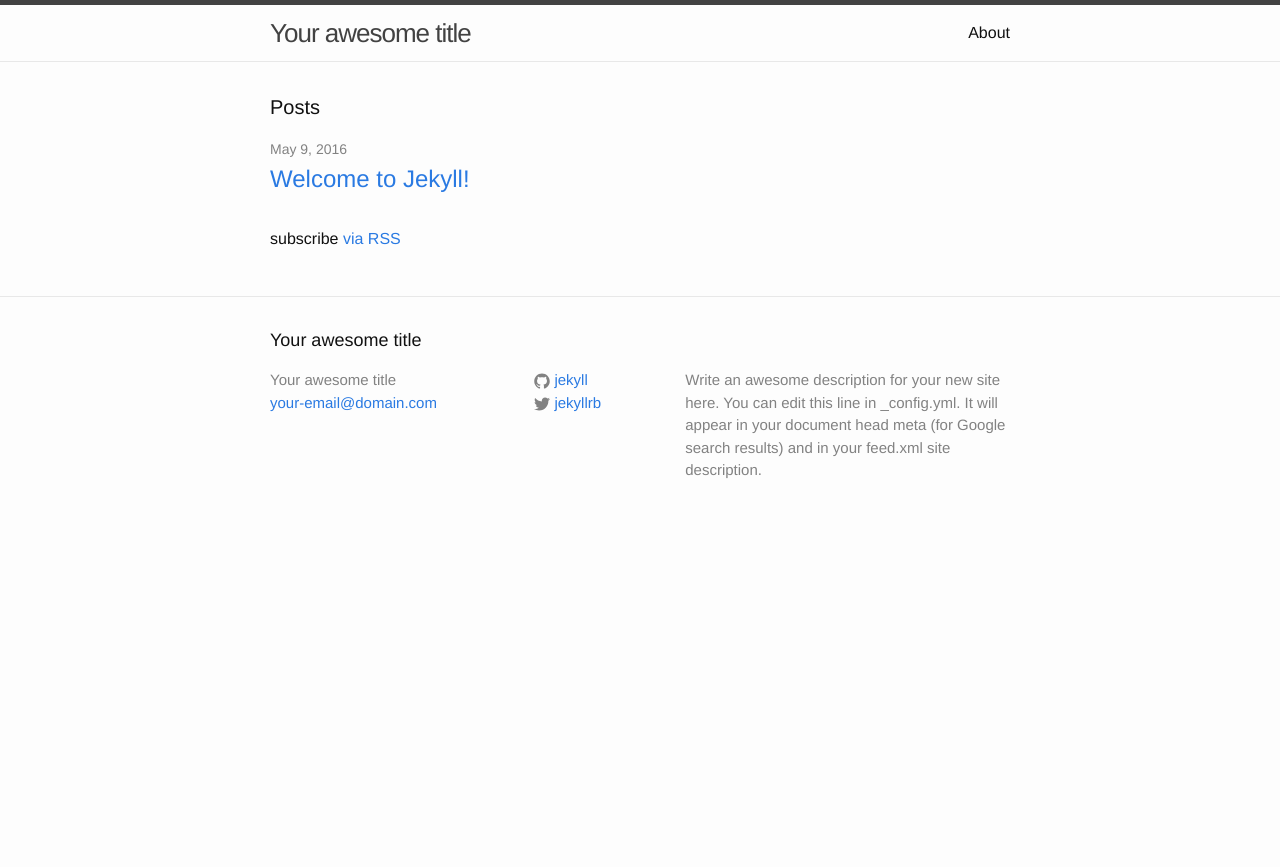
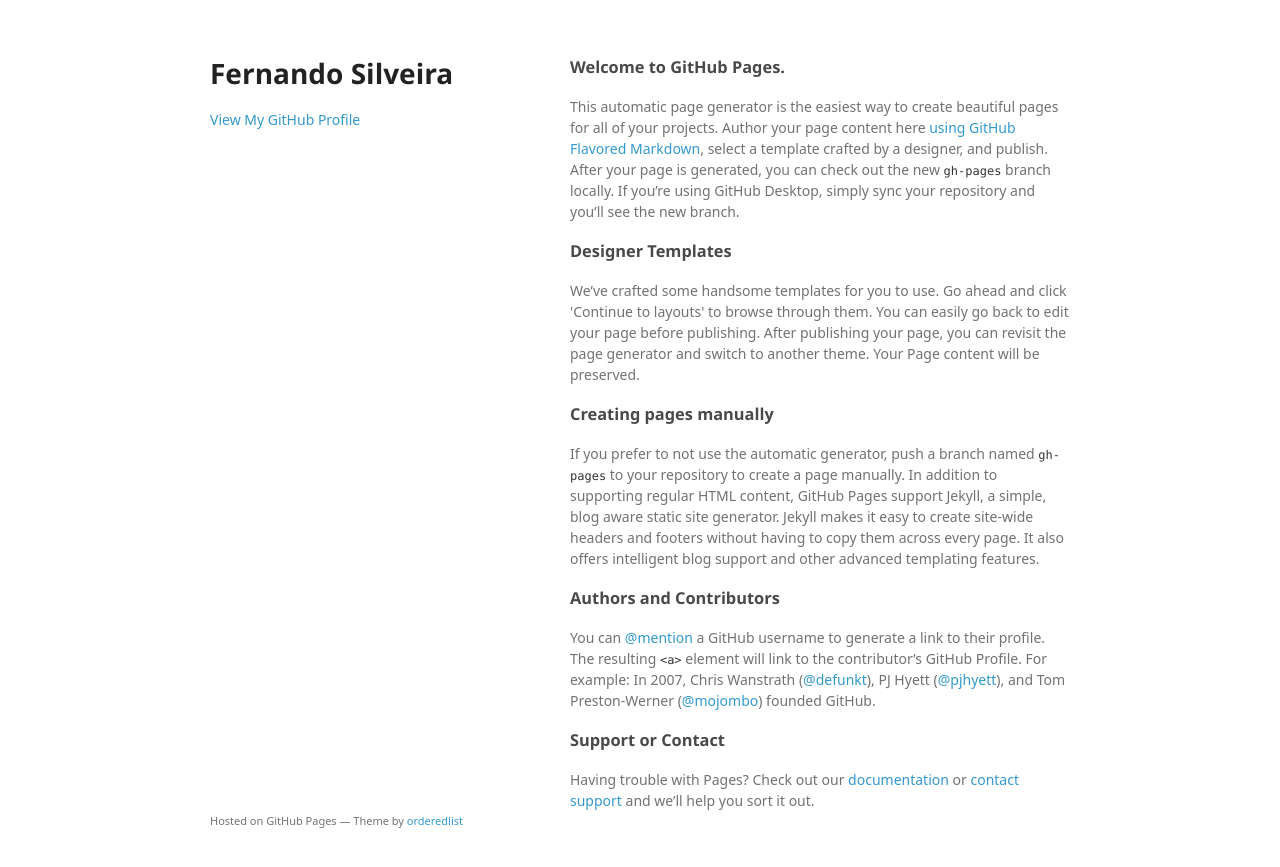
Before and after one commit to swrh/swrh.github.io, a Jekyll site: the page index.html, which Jekyll copies as it is, in a window 1280 px wide. Shown: the top 867 px of the page. Built offline with Jekyll 4.4.1, drawn with Linux system fonts in a browser that asks for light colours; some web fonts are replaced.

Commit message:
Replace master branch with page content via GitHub

```diff
--- a/index.html
+++ b/index.html
@@ -1,23 +1,58 @@
----
-layout: default
----
+<!doctype html>
+<html>
+  <head>
+    <meta charset="utf-8">
+    <meta http-equiv="X-UA-Compatible" content="chrome=1">
+    <title>Fernando Silveira by swrh</title>
 
-<div class="home">
+    <link rel="stylesheet" href="stylesheets/styles.css">
+    <link rel="stylesheet" href="stylesheets/github-light.css">
+    <meta name="viewport" content="width=device-width">
+    <!--[if lt IE 9]>
+    <script src="//html5shiv.googlecode.com/svn/trunk/html5.js"></script>
+    <![endif]-->
+  </head>
+  <body>
+    <div class="wrapper">
+      <header>
+        <h1>Fernando Silveira</h1>
+        <p></p>
 
-  <h1 class="page-heading">Posts</h1>
 
-  <ul class="post-list">
-    {% for post in site.posts %}
-      <li>
-        <span class="post-meta">{{ post.date | date: "%b %-d, %Y" }}</span>
+        <p class="view"><a href="https://github.com/swrh">View My GitHub Profile</a></p>
 
-        <h2>
-          <a class="post-link" href="{{ post.url | prepend: site.baseurl }}">{{ post.title }}</a>
-        </h2>
-      </li>
-    {% endfor %}
-  </ul>
+      </header>
+      <section>
+        <h3>
+<a id="welcome-to-github-pages" class="anchor" href="#welcome-to-github-pages" aria-hidden="true"><span aria-hidden="true" class="octicon octicon-link"></span></a>Welcome to GitHub Pages.</h3>
 
-  <p class="rss-subscribe">subscribe <a href="{{ "/feed.xml" | prepend: site.baseurl }}">via RSS</a></p>
+<p>This automatic page generator is the easiest way to create beautiful pages for all of your projects. Author your page content here <a href="https://guides.github.com/features/mastering-markdown/">using GitHub Flavored Markdown</a>, select a template crafted by a designer, and publish. After your page is generated, you can check out the new <code>gh-pages</code> branch locally. If you’re using GitHub Desktop, simply sync your repository and you’ll see the new branch.</p>
 
-</div>
+<h3>
+<a id="designer-templates" class="anchor" href="#designer-templates" aria-hidden="true"><span aria-hidden="true" class="octicon octicon-link"></span></a>Designer Templates</h3>
+
+<p>We’ve crafted some handsome templates for you to use. Go ahead and click 'Continue to layouts' to browse through them. You can easily go back to edit your page before publishing. After publishing your page, you can revisit the page generator and switch to another theme. Your Page content will be preserved.</p>
+
+<h3>
+<a id="creating-pages-manually" class="anchor" href="#creating-pages-manually" aria-hidden="true"><span aria-hidden="true" class="octicon octicon-link"></span></a>Creating pages manually</h3>
+
+<p>If you prefer to not use the automatic generator, push a branch named <code>gh-pages</code> to your repository to create a page manually. In addition to supporting regular HTML content, GitHub Pages support Jekyll, a simple, blog aware static site generator. Jekyll makes it easy to create site-wide headers and footers without having to copy them across every page. It also offers intelligent blog support and other advanced templating features.</p>
+
+<h3>
+<a id="authors-and-contributors" class="anchor" href="#authors-and-contributors" aria-hidden="true"><span aria-hidden="true" class="octicon octicon-link"></span></a>Authors and Contributors</h3>
+
+<p>You can <a href="https://help.github.com/articles/basic-writing-and-formatting-syntax/#mentioning-users-and-teams" class="user-mention">@mention</a> a GitHub username to generate a link to their profile. The resulting <code>&lt;a&gt;</code> element will link to the contributor’s GitHub Profile. For example: In 2007, Chris Wanstrath (<a href="https://github.com/defunkt" class="user-mention">@defunkt</a>), PJ Hyett (<a href="https://github.com/pjhyett" class="user-mention">@pjhyett</a>), and Tom Preston-Werner (<a href="https://github.com/mojombo" class="user-mention">@mojombo</a>) founded GitHub.</p>
+
+<h3>
+<a id="support-or-contact" class="anchor" href="#support-or-contact" aria-hidden="true"><span aria-hidden="true" class="octicon octicon-link"></span></a>Support or Contact</h3>
+
+<p>Having trouble with Pages? Check out our <a href="https://help.github.com/pages">documentation</a> or <a href="https://github.com/contact">contact support</a> and we’ll help you sort it out.</p>
+      </section>
+      <footer>
+        <p><small>Hosted on GitHub Pages &mdash; Theme by <a href="https://github.com/orderedlist">orderedlist</a></small></p>
+      </footer>
+    </div>
+    <script src="javascripts/scale.fix.js"></script>
+
+  </body>
+</html>
--- /dev/null
+++ b/javascripts/scale.fix.js
@@ -0,0 +1,17 @@
+var metas = document.getElementsByTagName('meta');
+var i;
+if (navigator.userAgent.match(/iPhone/i)) {
+  for (i=0; i<metas.length; i++) {
+    if (metas[i].name == "viewport") {
+      metas[i].content = "width=device-width, minimum-scale=1.0, maximum-scale=1.0";
+    }
+  }
+  document.addEventListener("gesturestart", gestureStart, false);
+}
+function gestureStart() {
+  for (i=0; i<metas.length; i++) {
+    if (metas[i].name == "viewport") {
+      metas[i].content = "width=device-width, minimum-scale=0.25, maximum-scale=1.6";
+    }
+  }
+}
--- /dev/null
+++ b/stylesheets/github-light.css
@@ -0,0 +1,123 @@
+/*
+The MIT License (MIT)
+
+Copyright (c) 2015 GitHub, Inc.
+
+Permission is hereby granted, free of charge, to any person obtaining a copy
+of this software and associated documentation files (the "Software"), to deal
+in the Software without restriction, including without limitation the rights
+to use, copy, modify, merge, publish, distribute, sublicense, and/or sell
+copies of the Software, and to permit persons to whom the Software is
+furnished to do so, subject to the following conditions:
+
+The above copyright notice and this permission notice shall be included in all
+copies or substantial portions of the Software.
+
+THE SOFTWARE IS PROVIDED "AS IS", WITHOUT WARRANTY OF ANY KIND, EXPRESS OR
+IMPLIED, INCLUDING BUT NOT LIMITED TO THE WARRANTIES OF MERCHANTABILITY,
+FITNESS FOR A PARTICULAR PURPOSE AND NONINFRINGEMENT. IN NO EVENT SHALL THE
+AUTHORS OR COPYRIGHT HOLDERS BE LIABLE FOR ANY CLAIM, DAMAGES OR OTHER
+LIABILITY, WHETHER IN AN ACTION OF CONTRACT, TORT OR OTHERWISE, ARISING FROM,
+OUT OF OR IN CONNECTION WITH THE SOFTWARE OR THE USE OR OTHER DEALINGS IN THE
+SOFTWARE.
+
+*/
+
+.pl-c /* comment */ {
+  color: #969896;
+}
+
+.pl-c1      /* constant, markup.raw, meta.diff.header, meta.module-reference, meta.property-name, support, support.constant, support.variable, variable.other.constant */,
+.pl-s .pl-v /* string variable */ {
+  color: #0086b3;
+}
+
+.pl-e  /* entity */,
+.pl-en /* entity.name */ {
+  color: #795da3;
+}
+
+.pl-s .pl-s1 /* string source */,
+.pl-smi      /* storage.modifier.import, storage.modifier.package, storage.type.java, variable.other, variable.parameter.function */ {
+  color: #333;
+}
+
+.pl-ent /* entity.name.tag */ {
+  color: #63a35c;
+}
+
+.pl-k /* keyword, storage, storage.type */ {
+  color: #a71d5d;
+}
+
+.pl-pds              /* punctuation.definition.string, string.regexp.character-class */,
+.pl-s                /* string */,
+.pl-s .pl-pse .pl-s1 /* string punctuation.section.embedded source */,
+.pl-sr               /* string.regexp */,
+.pl-sr .pl-cce       /* string.regexp constant.character.escape */,
+.pl-sr .pl-sra       /* string.regexp string.regexp.arbitrary-repitition */,
+.pl-sr .pl-sre       /* string.regexp source.ruby.embedded */ {
+  color: #183691;
+}
+
+.pl-v /* variable */ {
+  color: #ed6a43;
+}
+
+.pl-id /* invalid.deprecated */ {
+  color: #b52a1d;
+}
+
+.pl-ii /* invalid.illegal */ {
+  background-color: #b52a1d;
+  color: #f8f8f8;
+}
+
+.pl-sr .pl-cce /* string.regexp constant.character.escape */ {
+  color: #63a35c;
+  font-weight: bold;
+}
+
+.pl-ml /* markup.list */ {
+  color: #693a17;
+}
+
+.pl-mh        /* markup.heading */,
+.pl-mh .pl-en /* markup.heading entity.name */,
+.pl-ms        /* meta.separator */ {
+  color: #1d3e81;
+  font-weight: bold;
+}
+
+.pl-mq /* markup.quote */ {
+  color: #008080;
+}
+
+.pl-mi /* markup.italic */ {
+  color: #333;
+  font-style: italic;
+}
+
+.pl-mb /* markup.bold */ {
+  color: #333;
+  font-weight: bold;
+}
+
+.pl-md /* markup.deleted, meta.diff.header.from-file */ {
+  background-color: #ffecec;
+  color: #bd2c00;
+}
+
+.pl-mi1 /* markup.inserted, meta.diff.header.to-file */ {
+  background-color: #eaffea;
+  color: #55a532;
+}
+
+.pl-mdr /* meta.diff.range */ {
+  color: #795da3;
+  font-weight: bold;
+}
+
+.pl-mo /* meta.output */ {
+  color: #1d3e81;
+}
--- /dev/null
+++ b/stylesheets/styles.css
@@ -0,0 +1,324 @@
+@font-face {
+  font-family: 'Noto Sans';
+  font-weight: 400;
+  font-style: normal;
+  src: url('../fonts/Noto-Sans-regular/Noto-Sans-regular.eot');
+  src: url('../fonts/Noto-Sans-regular/Noto-Sans-regular.eot?#iefix') format('embedded-opentype'),
+       local('Noto Sans'),
+       local('Noto-Sans-regular'),
+       url('../fonts/Noto-Sans-regular/Noto-Sans-regular.woff2') format('woff2'),
+       url('../fonts/Noto-Sans-regular/Noto-Sans-regular.woff') format('woff'),
+       url('../fonts/Noto-Sans-regular/Noto-Sans-regular.ttf') format('truetype'),
+       url('../fonts/Noto-Sans-regular/Noto-Sans-regular.svg#NotoSans') format('svg');
+}
+
+@font-face {
+  font-family: 'Noto Sans';
+  font-weight: 700;
+  font-style: normal;
+  src: url('../fonts/Noto-Sans-700/Noto-Sans-700.eot');
+  src: url('../fonts/Noto-Sans-700/Noto-Sans-700.eot?#iefix') format('embedded-opentype'),
+       local('Noto Sans Bold'),
+       local('Noto-Sans-700'),
+       url('../fonts/Noto-Sans-700/Noto-Sans-700.woff2') format('woff2'),
+       url('../fonts/Noto-Sans-700/Noto-Sans-700.woff') format('woff'),
+       url('../fonts/Noto-Sans-700/Noto-Sans-700.ttf') format('truetype'),
+       url('../fonts/Noto-Sans-700/Noto-Sans-700.svg#NotoSans') format('svg');
+}
+
+@font-face {
+  font-family: 'Noto Sans';
+  font-weight: 400;
+  font-style: italic;
+  src: url('../fonts/Noto-Sans-italic/Noto-Sans-italic.eot');
+  src: url('../fonts/Noto-Sans-italic/Noto-Sans-italic.eot?#iefix') format('embedded-opentype'),
+       local('Noto Sans Italic'),
+       local('Noto-Sans-italic'),
+       url('../fonts/Noto-Sans-italic/Noto-Sans-italic.woff2') format('woff2'),
+       url('../fonts/Noto-Sans-italic/Noto-Sans-italic.woff') format('woff'),
+       url('../fonts/Noto-Sans-italic/Noto-Sans-italic.ttf') format('truetype'),
+       url('../fonts/Noto-Sans-italic/Noto-Sans-italic.svg#NotoSans') format('svg');
+}
+
+@font-face {
+  font-family: 'Noto Sans';
+  font-weight: 700;
+  font-style: italic;
+  src: url('../fonts/Noto-Sans-700italic/Noto-Sans-700italic.eot');
+  src: url('../fonts/Noto-Sans-700italic/Noto-Sans-700italic.eot?#iefix') format('embedded-opentype'),
+       local('Noto Sans Bold Italic'),
+       local('Noto-Sans-700italic'),
+       url('../fonts/Noto-Sans-700italic/Noto-Sans-700italic.woff2') format('woff2'),
+       url('../fonts/Noto-Sans-700italic/Noto-Sans-700italic.woff') format('woff'),
+       url('../fonts/Noto-Sans-700italic/Noto-Sans-700italic.ttf') format('truetype'),
+       url('../fonts/Noto-Sans-700italic/Noto-Sans-700italic.svg#NotoSans') format('svg');
+}
+
+body {
+  background-color: #fff;
+  padding:50px;
+  font: 14px/1.5 "Noto Sans", "Helvetica Neue", Helvetica, Arial, sans-serif;
+  color:#727272;
+  font-weight:400;
+}
+
+h1, h2, h3, h4, h5, h6 {
+  color:#222;
+  margin:0 0 20px;
+}
+
+p, ul, ol, table, pre, dl {
+  margin:0 0 20px;
+}
+
+h1, h2, h3 {
+  line-height:1.1;
+}
+
+h1 {
+  font-size:28px;
+}
+
+h2 {
+  color:#393939;
+}
+
+h3, h4, h5, h6 {
+  color:#494949;
+}
+
+a {
+  color:#39c;
+  text-decoration:none;
+}
+
+a:hover {
+  color:#069;
+}
+
+a small {
+  font-size:11px;
+  color:#777;
+  margin-top:-0.3em;
+  display:block;
+}
+
+a:hover small {
+  color:#777;
+}
+
+.wrapper {
+  width:860px;
+  margin:0 auto;
+}
+
+blockquote {
+  border-left:1px solid #e5e5e5;
+  margin:0;
+  padding:0 0 0 20px;
+  font-style:italic;
+}
+
+code, pre {
+  font-family:Monaco, Bitstream Vera Sans Mono, Lucida Console, Terminal, Consolas, Liberation Mono, DejaVu Sans Mono, Courier New, monospace;
+  color:#333;
+  font-size:12px;
+}
+
+pre {
+  padding:8px 15px;
+  background: #f8f8f8;
+  border-radius:5px;
+  border:1px solid #e5e5e5;
+  overflow-x: auto;
+}
+
+table {
+  width:100%;
+  border-collapse:collapse;
+}
+
+th, td {
+  text-align:left;
+  padding:5px 10px;
+  border-bottom:1px solid #e5e5e5;
+}
+
+dt {
+  color:#444;
+  font-weight:700;
+}
+
+th {
+  color:#444;
+}
+
+img {
+  max-width:100%;
+}
+
+header {
+  width:270px;
+  float:left;
+  position:fixed;
+  -webkit-font-smoothing:subpixel-antialiased;
+}
+
+header ul {
+  list-style:none;
+  height:40px;
+  padding:0;
+  background: #f4f4f4;
+  border-radius:5px;
+  border:1px solid #e0e0e0;
+  width:270px;
+}
+
+header li {
+  width:89px;
+  float:left;
+  border-right:1px solid #e0e0e0;
+  height:40px;
+}
+
+header li:first-child a {
+  border-radius:5px 0 0 5px;
+}
+
+header li:last-child a {
+  border-radius:0 5px 5px 0;
+}
+
+header ul a {
+  line-height:1;
+  font-size:11px;
+  color:#999;
+  display:block;
+  text-align:center;
+  padding-top:6px;
+  height:34px;
+}
+
+header ul a:hover {
+  color:#999;
+}
+
+header ul a:active {
+  background-color:#f0f0f0;
+}
+
+strong {
+  color:#222;
+  font-weight:700;
+}
+
+header ul li + li + li {
+  border-right:none;
+  width:89px;
+}
+
+header ul a strong {
+  font-size:14px;
+  display:block;
+  color:#222;
+}
+
+section {
+  width:500px;
+  float:right;
+  padding-bottom:50px;
+}
+
+small {
+  font-size:11px;
+}
+
+hr {
+  border:0;
+  background:#e5e5e5;
+  height:1px;
+  margin:0 0 20px;
+}
+
+footer {
+  width:270px;
+  float:left;
+  position:fixed;
+  bottom:50px;
+  -webkit-font-smoothing:subpixel-antialiased;
+}
+
+@media print, screen and (max-width: 960px) {
+
+  div.wrapper {
+    width:auto;
+    margin:0;
+  }
+
+  header, section, footer {
+    float:none;
+    position:static;
+    width:auto;
+  }
+
+  header {
+    padding-right:320px;
+  }
+
+  section {
+    border:1px solid #e5e5e5;
+    border-width:1px 0;
+    padding:20px 0;
+    margin:0 0 20px;
+  }
+
+  header a small {
+    display:inline;
+  }
+
+  header ul {
+    position:absolute;
+    right:50px;
+    top:52px;
+  }
+}
+
+@media print, screen and (max-width: 720px) {
+  body {
+    word-wrap:break-word;
+  }
+
+  header {
+    padding:0;
+  }
+
+  header ul, header p.view {
+    position:static;
+  }
+
+  pre, code {
+    word-wrap:normal;
+  }
+}
+
+@media print, screen and (max-width: 480px) {
+  body {
+    padding:15px;
+  }
+
+  header ul {
+    width:99%;
+  }
+
+  header li, header ul li + li + li {
+    width:33%;
+  }
+}
+
+@media print {
+  body {
+    padding:0.4in;
+    font-size:12pt;
+    color:#444;
+  }
+}
```
Also changed, not shown: params.json (added, +6 -0 lines).
